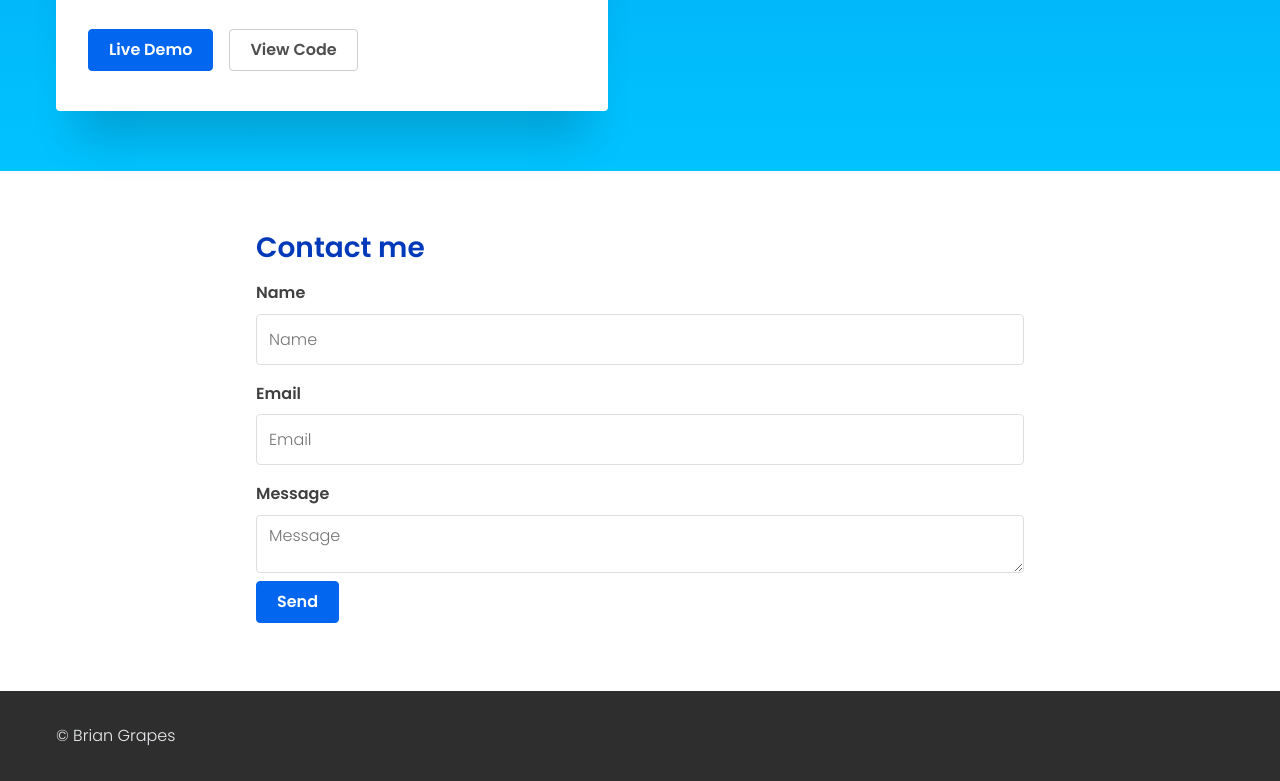
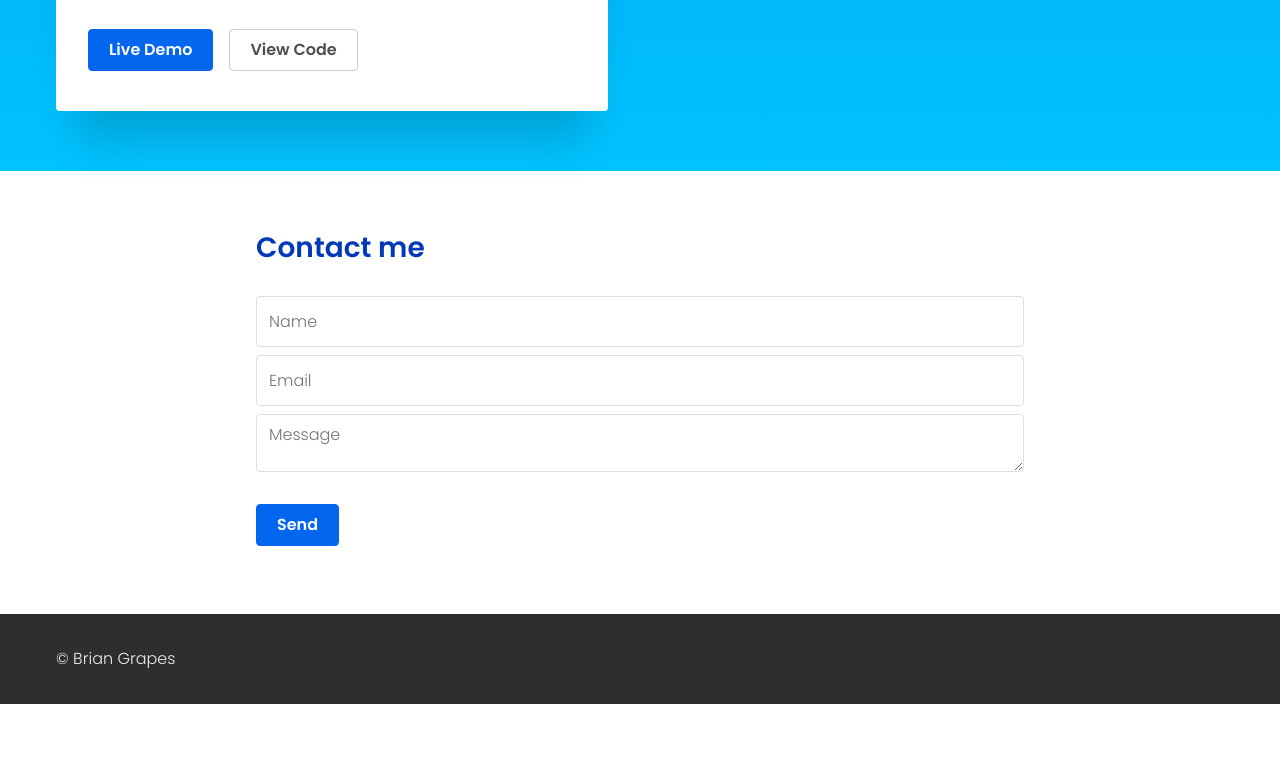
Before and after one commit to bgrapes/bgrapes.com, a Gatsby site: page / in a window 1280 px wide. Shown: the part 2538-3319 px from the top of the page. After the commit the page ends 3242 px from the top, so only its background shows below. Built offline with nearby package versions, Linux system fonts and the light colour scheme; Gatsby itself is replaced by a stand-in of ours.

Commit message:
feat(contact): remove form labels

```diff
--- a/src/components/Contact.js
+++ b/src/components/Contact.js
@@ -7,29 +7,30 @@ const Contact = () => {
     <Section className="content-section" id="contact">
       <div className="small-container">
         <H2>Contact me</H2>
-        <form action="https://submit-form.com/U5lpInL6">
-          <label htmlFor="name">Name</label>
+        <form action="https://submit-form.com/U5lpInL6" className="margin-top">
           <input
+            aria-label="name"
             type="text"
             id="name"
             name="name"
             placeholder="Name"
             required
           />
-          <label htmlFor="email">Email</label>
           <input
+            aria-label="email"
             type="email"
             id="email"
             name="email"
             placeholder="Email"
             required
           />
-          <label htmlFor="message">Message</label>
           <textarea
+            aria-label="message"
             id="message"
             name="message"
             placeholder="Message"
             required
+            className="margin-bottom"
           ></textarea>
           <Button type="submit">Send</Button>
         </form>
```
